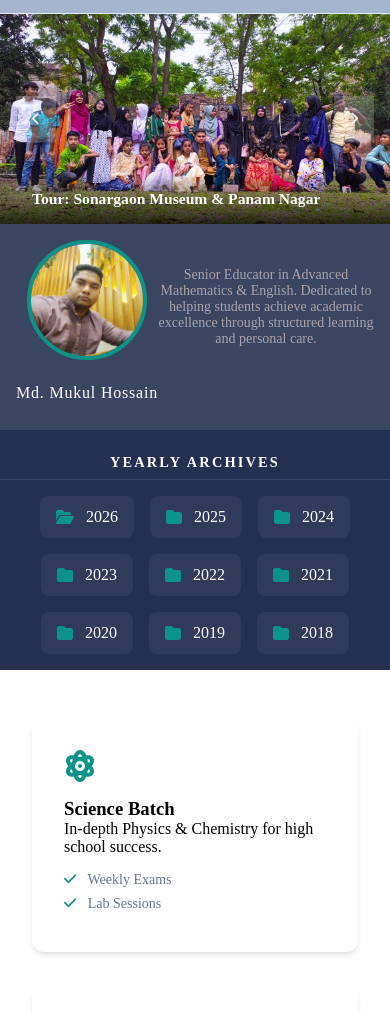
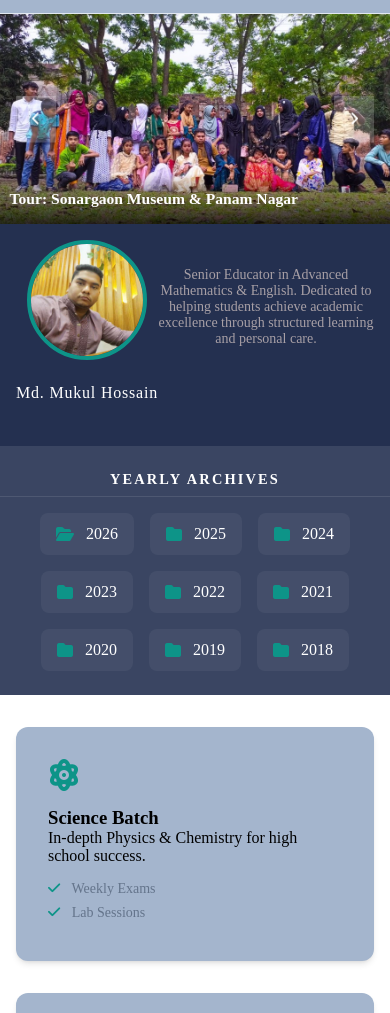
Before and after one commit to MD-Nasir301/U_AND_OTeachingHome, a plain HTML site: page index.html in a window 390 px wide. Shown: the part 63-1076 px from the top of the page. Drawn offline with Linux system fonts and the light colour scheme.

Commit message:
fix: change profile teacher and yearly archives  background colour

```diff
--- a/index.html
+++ b/index.html
@@ -38,7 +38,7 @@
             </div>
           </div>
           <div class="slide">
-            <img src="img/slider/pic2.jpeg" />
+            <img src="img/slider/pic2.jpg" />
             <div class="slide-overlay">
               <h2>Tour: Sonargaon Museum & Panam Nagar</h2>
             </div>
--- a/responsive.css
+++ b/responsive.css
@@ -3,7 +3,7 @@
     height: 210px;
   }
   .slide-overlay {
-    padding: 1rem 2rem !important;
+    padding: 1rem .6rem !important;
     color: var(--white);
     font-size: 0.65rem;
   }
@@ -30,7 +30,6 @@
     text-align: left;
     margin-bottom: 1rem;
     padding: 1rem 1rem 1rem 1rem;
-    background: var(--profile-bg);
   }
   .profile-header {
     margin-right: 0rem;
@@ -46,4 +45,8 @@
     font-size: 0.875rem;
     text-align: center;
   }
+  .archives-nav  {
+    padding: .1rem 0 .5rem;
+    background: var(--profile-bg);
+  }
 }
--- a/style.css
+++ b/style.css
@@ -204,7 +204,7 @@ body {
   left: 0;
   right: 0;
   background: linear-gradient(transparent, rgba(0, 0, 0, 0.8));
-  padding: 3rem 2rem;
+  padding: 1rem 2rem;
   color: var(--white);
 }
 
@@ -233,16 +233,16 @@ body {
 
 /* Batch Cards */
 .batch-info {
-  padding: 3rem 2rem;
+  padding: 2rem 1rem;
 }
 .grid-3 {
   display: grid;
   grid-template-columns: repeat(auto-fit, minmax(300px, 1fr));
-  gap: 2rem;
+  gap: 2rem 1rem;
 }
 
 .card {
-  background: var(--white);
+  background: var(--bg-dark);
   padding: 2rem;
   border-radius: 12px;
   box-shadow: var(--shadow);
```
Also changed, not shown: img/slider/pic2.jpeg (deleted), img/slider/pic2.jpg (added), img/slider/pic3.jpg (added).
